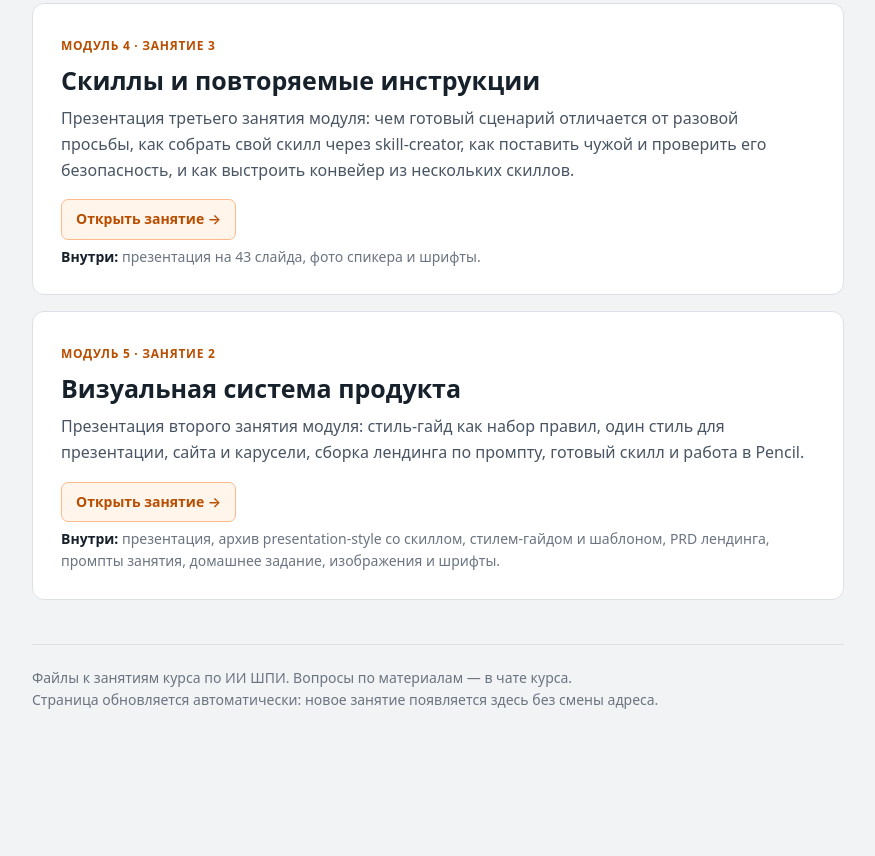
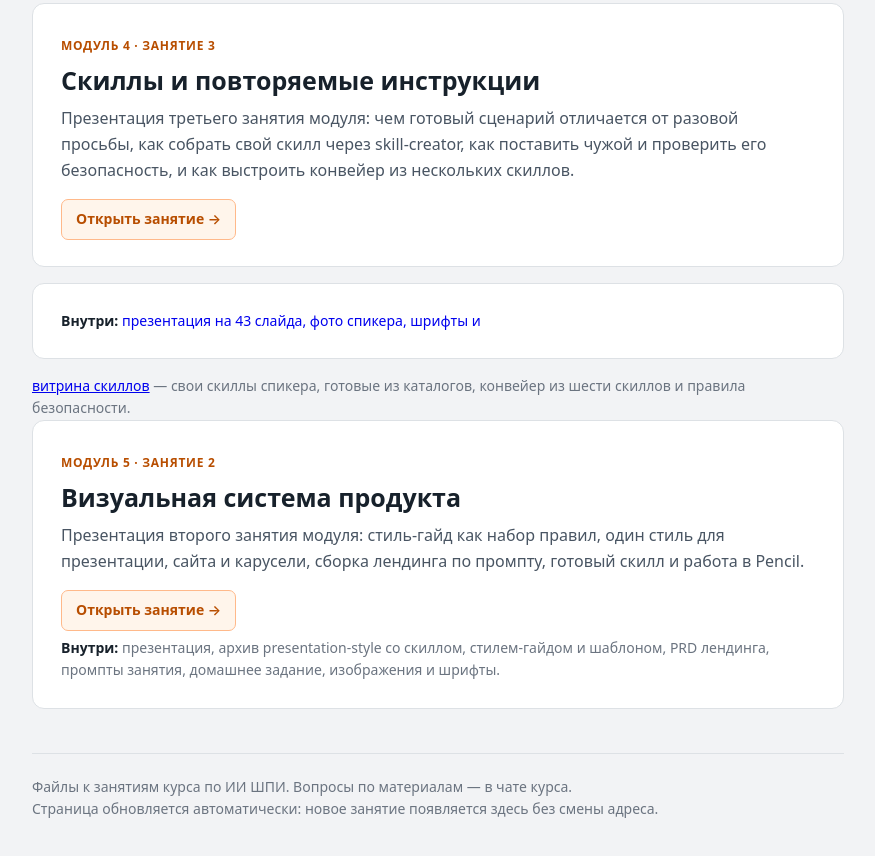
Before and after one commit to mihaSpb/spi-lessons, a plain HTML site: page index.html in a window 1280 px wide. Shown: the part 1670-2526 px from the top of the page, without its empty margins (202-1077 px from the left). Before the commit the page ends 2454 px from the top, so only its background shows below. Drawn offline with Linux system fonts and the light colour scheme.

Commit message:
Обновление материалов: m4-z3

```diff
--- a/index.html
+++ b/index.html
@@ -73,7 +73,7 @@ footer a{color:#b84e00}
 <h2>Скиллы и повторяемые инструкции</h2>
 <p>Презентация третьего занятия модуля: чем готовый сценарий отличается от разовой просьбы, как собрать свой скилл через skill-creator, как поставить чужой и проверить его безопасность, и как выстроить конвейер из нескольких скиллов.</p>
 <span class="go">Открыть занятие →</span>
-<div class="files"><b>Внутри:</b> презентация на 43 слайда, фото спикера и шрифты.</div>
+<div class="files"><b>Внутри:</b> презентация на 43 слайда, фото спикера, шрифты и <a href="m4-z3/files/%D0%92%D0%B8%D1%82%D1%80%D0%B8%D0%BD%D0%B0%20%D1%81%D0%BA%D0%B8%D0%BB%D0%BB%D0%BE%D0%B2.md">витрина скиллов</a> — свои скиллы спикера, готовые из каталогов, конвейер из шести скиллов и правила безопасности.</div>
 </a>
 
 <a class="card" href="m5-z2/index.html">
```
Also changed, not shown: 2 other files.
